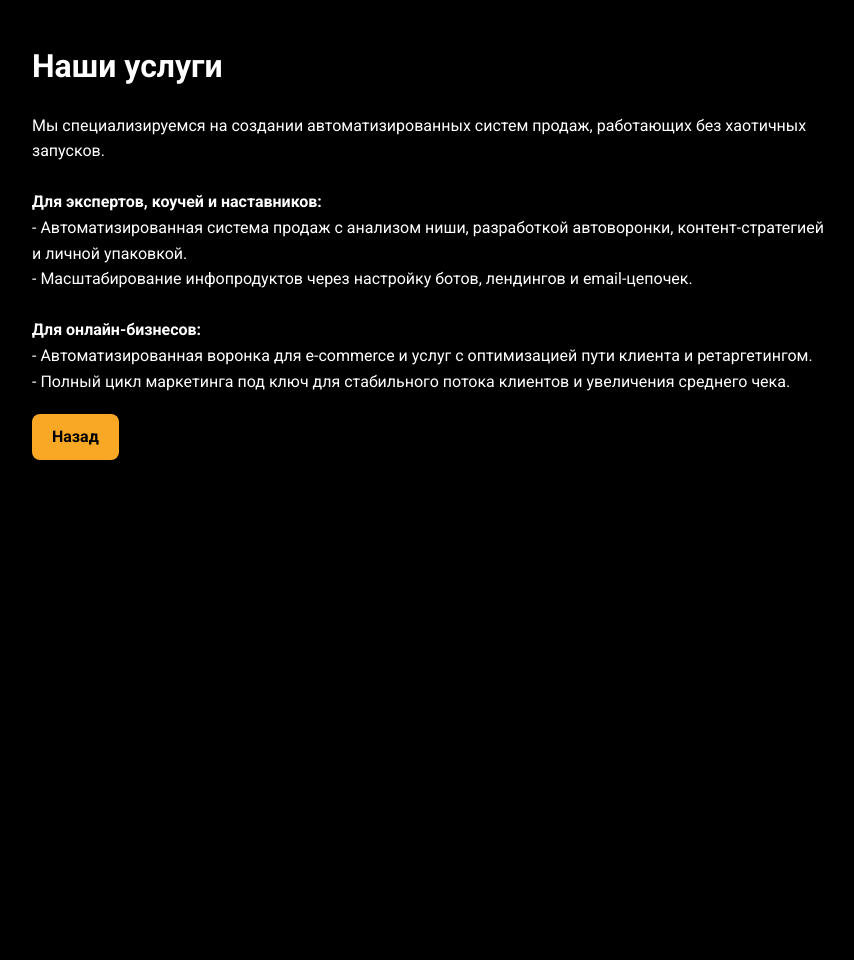
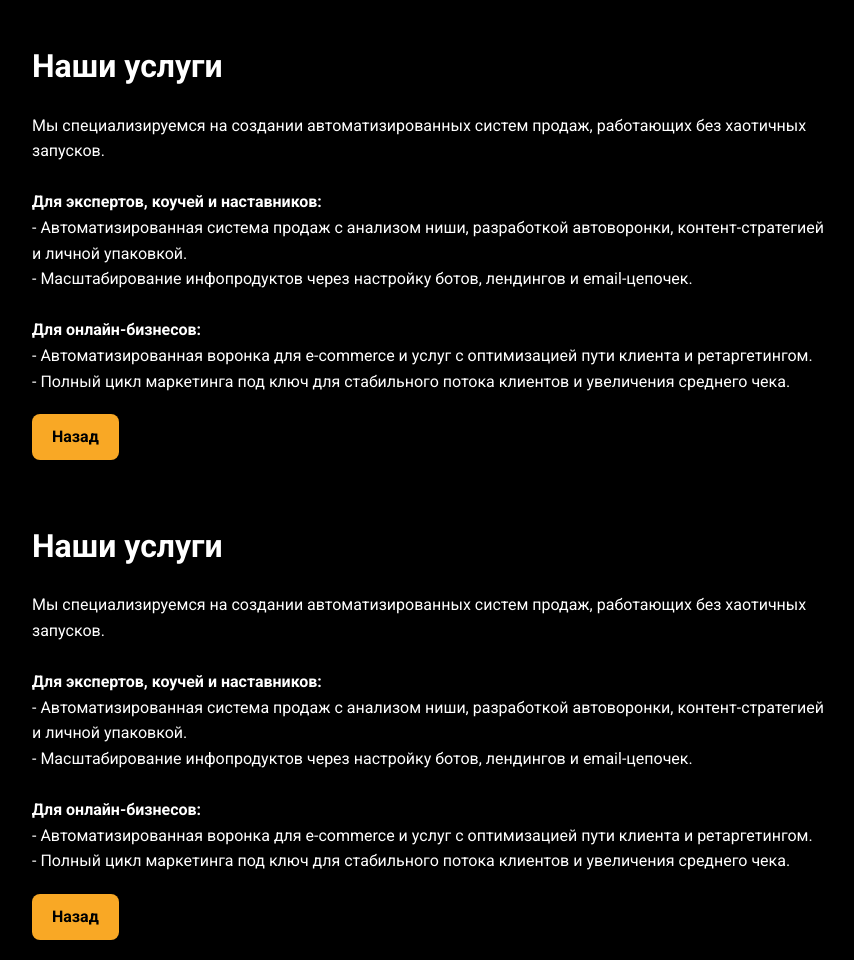
Before and after one commit to khanin0606/msi-mini-app, a plain HTML site: page services.html in a window 1280 px wide. Shown: the whole page, without its empty margins (208-1062 px from the left). Before the commit the page ends 800 px from the top, so only its background shows below. Drawn offline with Linux system fonts and the light colour scheme.

Commit message:
Initial commit: добавлены основные файлы проекта

```diff
--- a/services.html
+++ b/services.html
@@ -62,3 +62,68 @@
   </div>
 </body>
 </html>
+
+<!DOCTYPE html>
+<html lang="ru">
+<head>
+  <meta charset="UTF-8">
+  <meta name="viewport" content="width=device-width, initial-scale=1.0">
+  <title>Услуги MSI</title>
+  <!-- Подключение Google Fonts (Roboto) -->
+  <link rel="preconnect" href="https://fonts.googleapis.com">
+  <link rel="preconnect" href="https://fonts.gstatic.com" crossorigin>
+  <link href="https://fonts.googleapis.com/css2?family=Roboto:wght@400;700&display=swap" rel="stylesheet">
+  <style>
+    body {
+      background-color: #000000;
+      color: #FFFFFF;
+      font-family: 'Roboto', sans-serif;
+      margin: 0;
+      padding: 0;
+      line-height: 1.6;
+    }
+    .container {
+      max-width: 800px;
+      margin: 0 auto;
+      padding: 20px;
+    }
+    h1, h2, h3 {
+      font-weight: 700;
+      margin-bottom: 20px;
+    }
+    p {
+      margin-bottom: 20px;
+    }
+    /* Кнопка «Назад» */
+    .back-button {
+      display: inline-block;
+      padding: 10px 20px;
+      font-size: 16px;
+      font-weight: 700;
+      color: #000000;
+      background-color: #F9A825;
+      text-decoration: none;
+      border-radius: 8px;
+      transition: background-color 0.3s ease;
+    }
+    .back-button:hover {
+      background-color: #d18d1f;
+    }
+  </style>
+</head>
+<body>
+  <div class="container">
+    <h1>Наши услуги</h1>
+    <p>
+      Мы специализируемся на создании автоматизированных систем продаж, работающих без хаотичных запусков.<br><br>
+      <strong>Для экспертов, коучей и наставников:</strong><br>
+      - Автоматизированная система продаж с анализом ниши, разработкой автоворонки, контент-стратегией и личной упаковкой.<br>
+      - Масштабирование инфопродуктов через настройку ботов, лендингов и email-цепочек.<br><br>
+      <strong>Для онлайн-бизнесов:</strong><br>
+      - Автоматизированная воронка для e-commerce и услуг с оптимизацией пути клиента и ретаргетингом.<br>
+      - Полный цикл маркетинга под ключ для стабильного потока клиентов и увеличения среднего чека.
+    </p>
+    <a class="back-button" href="index.html">Назад</a>
+  </div>
+</body>
+</html>
```
Also changed, not shown: cases.html (line endings or trailing spaces), consultation.html (line endings or trailing spaces), free-materials.html (line endings or trailing spaces), index.html (line endings or trailing spaces).
